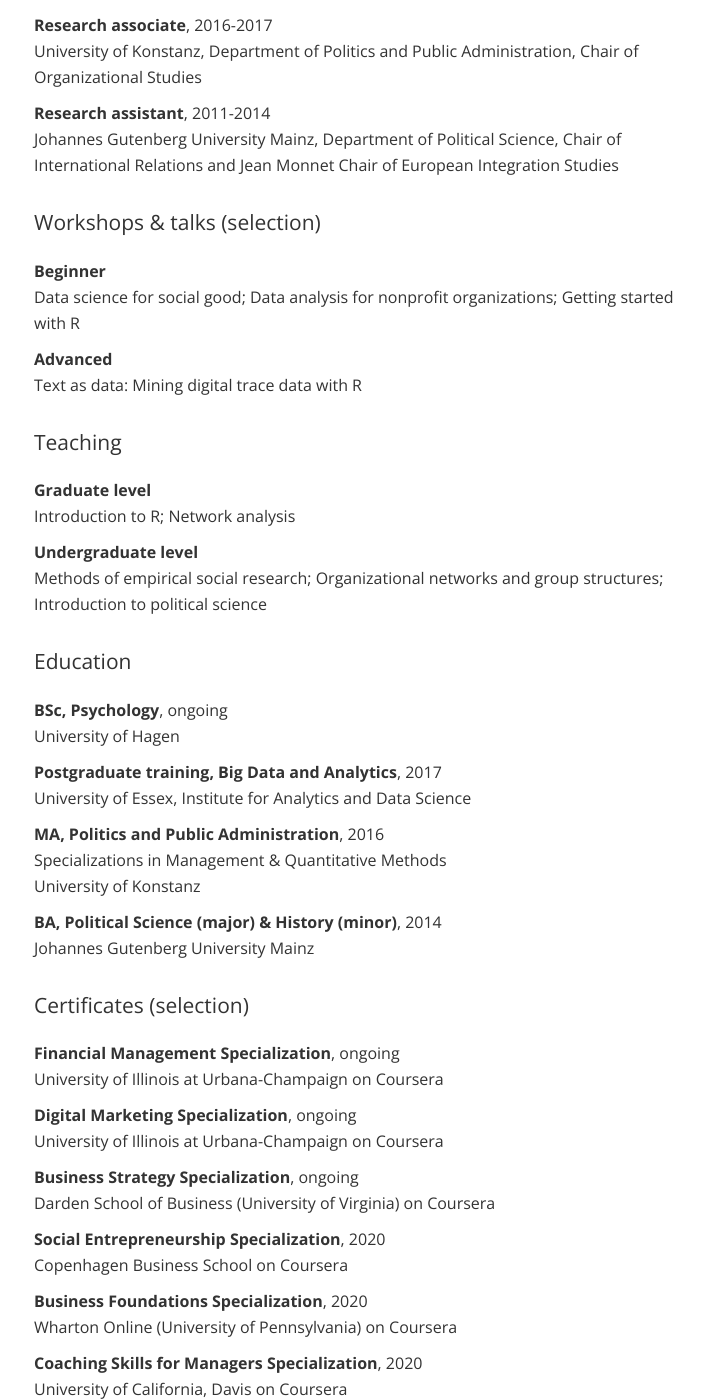
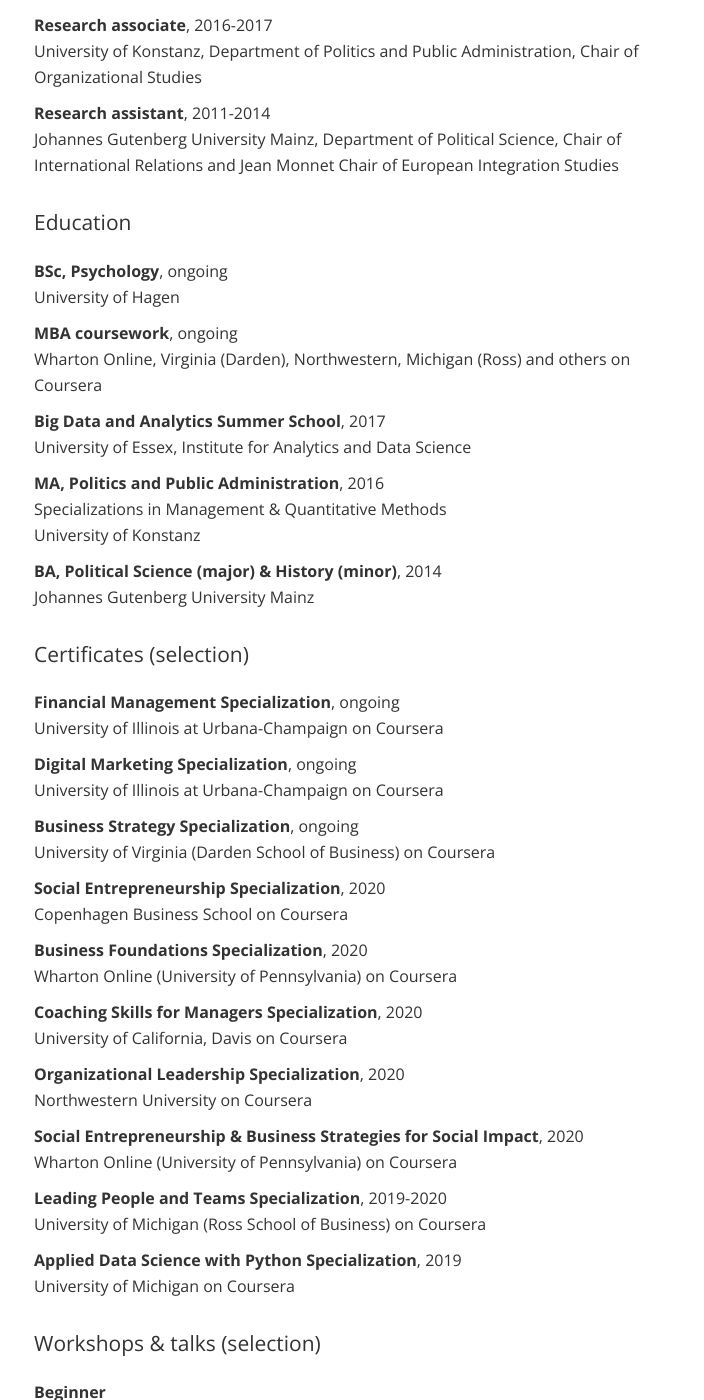
Before and after one commit to lhehnke/lhehnke.github.io, a Jekyll site: the page built from cv/index.html, in a window 1280 px wide and 1400 px high, scrolled down 1025 px. Shown: the whole window, without its empty margins (282-986 px from the left). Built offline with Jekyll 4.4.1, drawn with Linux system fonts in a browser that asks for light colours; nearby versions of some CDN libraries; some of the changed text lies outside the part shown.

Commit message:
Restructure CV

```diff
--- a/cv/index.html
+++ b/cv/index.html
@@ -63,30 +63,15 @@
 				Johannes Gutenberg University Mainz, Department of Political Science, Chair of International Relations and Jean Monnet Chair of European Integration Studies </p>
 
 
-    <p class="lead">Workshops & talks (selection)</p>
-
-    <p><strong> Beginner</strong><br>
-				Data science for social good; Data analysis for nonprofit organizations; Getting started with R</p>
-
-    <p style="margin-bottom:30px"><strong> Advanced</strong><br>
-				Text as data: Mining digital trace data with R</p>
-
-
-    <p class="lead">Teaching</p>
-
-    <p><strong> Graduate level</strong><br>
-				Introduction to R; Network analysis</p>
-
-    <p style="margin-bottom:30px"><strong>  Undergraduate level</strong><br>
-				Methods of empirical social research; Organizational networks and group structures; Introduction to political science</p>
-
-
     <p class="lead">Education</p>
 
     <p><strong>BSc, Psychology</strong>, ongoing<br>
 				University of Hagen</p>
 
-    <p><strong>Postgraduate training, Big Data and Analytics</strong>, 2017<br>
+    <p><strong>MBA coursework</strong>, ongoing<br>
+				Wharton Online, Virginia (Darden), Northwestern, Michigan (Ross) and others on Coursera</p>
+
+    <p><strong>Big Data and Analytics Summer School</strong>, 2017<br>
 				University of Essex, Institute for Analytics and Data Science</p>
 
     <p><strong>MA, Politics and Public Administration</strong>, 2016<br>
@@ -106,7 +91,7 @@
 				University of Illinois at Urbana-Champaign on Coursera</p>
 
     <p><strong>Business Strategy Specialization</strong>, ongoing<br>
-				Darden School of Business (University of Virginia) on Coursera</p>
+        University of Virginia (Darden School of Business) on Coursera</p>
 
     <p><strong>Social Entrepreneurship Specialization</strong>, 2020<br>
 				Copenhagen Business School on Coursera</p>
@@ -130,7 +115,7 @@
 				Wharton Online (University of Pennsylvania) on Coursera</p>
 
     <p><strong>Leading People and Teams Specialization</strong>, 2019-2020<br>
-				University of Michigan on Coursera</p>
+				University of Michigan (Ross School of Business) on Coursera</p>
 
 <!--    <p><strong>Agile Meets Design Thinking & Managing an Agile Team</strong>, 2019<br>
 				University of Virginia on Coursera</p> -->
@@ -138,5 +123,21 @@
     <p style="margin-bottom:30px"><strong>Applied Data Science with Python Specialization</strong>, 2019<br>
 				University of Michigan on Coursera</p>
 
+    <p class="lead">Workshops & talks (selection)</p>
+
+    <p><strong> Beginner</strong><br>
+				Data science for social good; Data analysis for nonprofit organizations; Getting started with R</p>
+
+    <p style="margin-bottom:30px"><strong> Advanced</strong><br>
+				Text as data: Mining digital trace data with R</p>
+
+
+    <p class="lead">Teaching</p>
+
+    <p><strong> Graduate level</strong><br>
+				Introduction to R; Network analysis</p>
+
+    <p style="margin-bottom:30px"><strong>  Undergraduate level</strong><br>
+				Methods of empirical social research; Organizational networks and group structures; Introduction to political science</p>
 
 </div>
```
Also changed, not shown: other parts of cv/index.html (+1 -1 lines).
